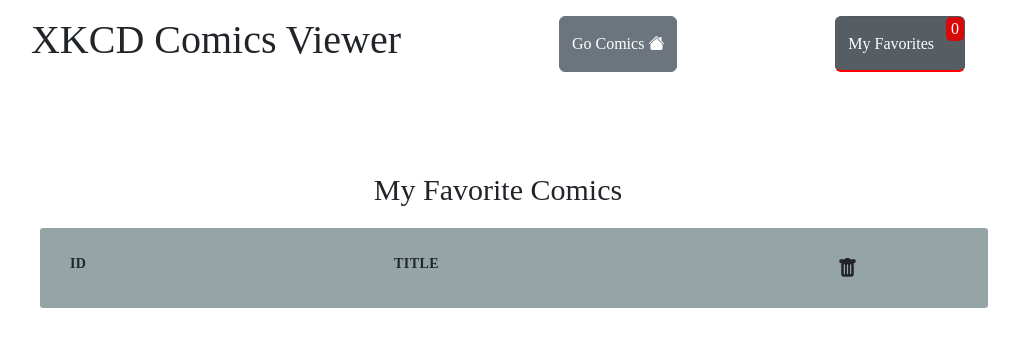
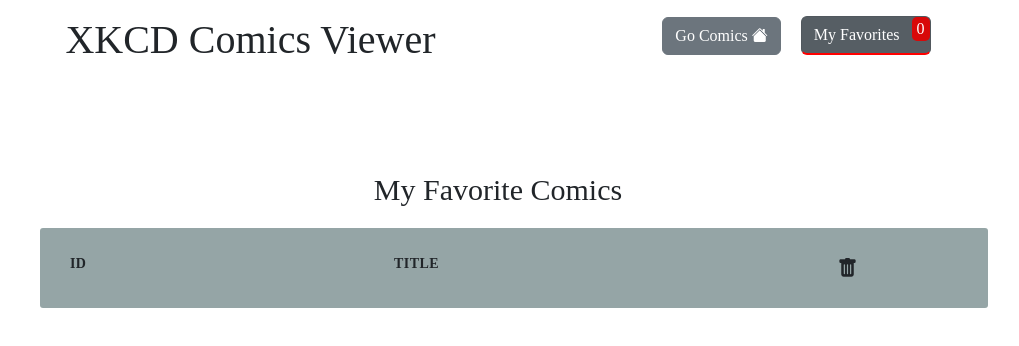
Before and after one commit to ademten7/Angular-xkcd-comic-viewer, an Angular app: page /favorites in a window 1280 px wide. Shown: the top 346 px of the page, without its empty margins (142-1161 px from the left). Built offline with nearby package versions, Linux system fonts and the light colour scheme; a web font is replaced by a local one.

Commit message:
added totla favorites

```diff
--- a/src/app/navbar/navbar.component.css
+++ b/src/app/navbar/navbar.component.css
@@ -9,6 +9,7 @@
 .container .favorites-button {
   position: relative;
   padding-right: 30px;
+  margin-left: 20px;
 }
 .total-favorites {
   position: absolute;
--- a/src/app/navbar/navbar.component.html
+++ b/src/app/navbar/navbar.component.html
@@ -1,6 +1,11 @@
 <div class="container">
   <h1>XKCD Comics Viewer</h1>
-  <button routerLink="home" routerLinkActive="active" class="btn btn-secondary">
+  <div>
+    <button
+      routerLink="home"
+      routerLinkActive="active"
+      class="btn btn-secondary"
+    >
       Go Comics <i class="bi bi-house-fill"></i>
     </button>
     <button
@@ -8,6 +13,8 @@
       routerLinkActive="active"
       class="btn btn-secondary favorites-button"
     >
-    My Favorites <span class="total-favorites">{{ getTotalFavorites() }}</span>
+      My Favorites
+      <span class="total-favorites">{{ getTotalFavorites() }}</span>
     </button>
   </div>
+</div>
```
Lines whose indentation alone changed are shown as unchanged.
